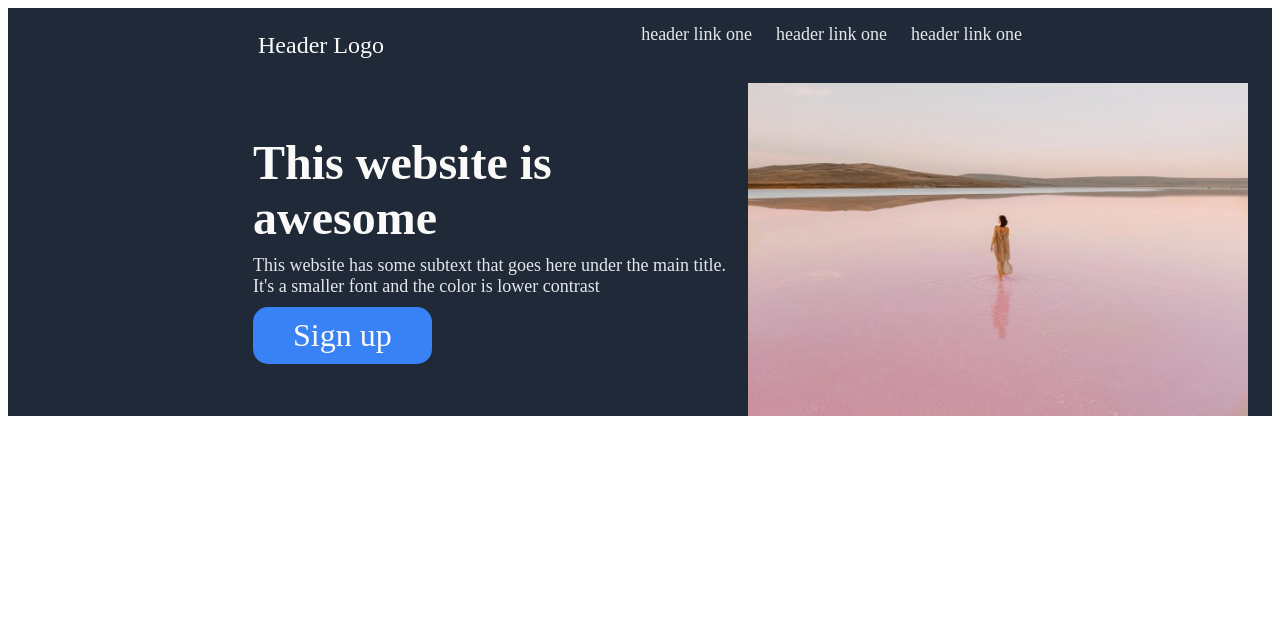
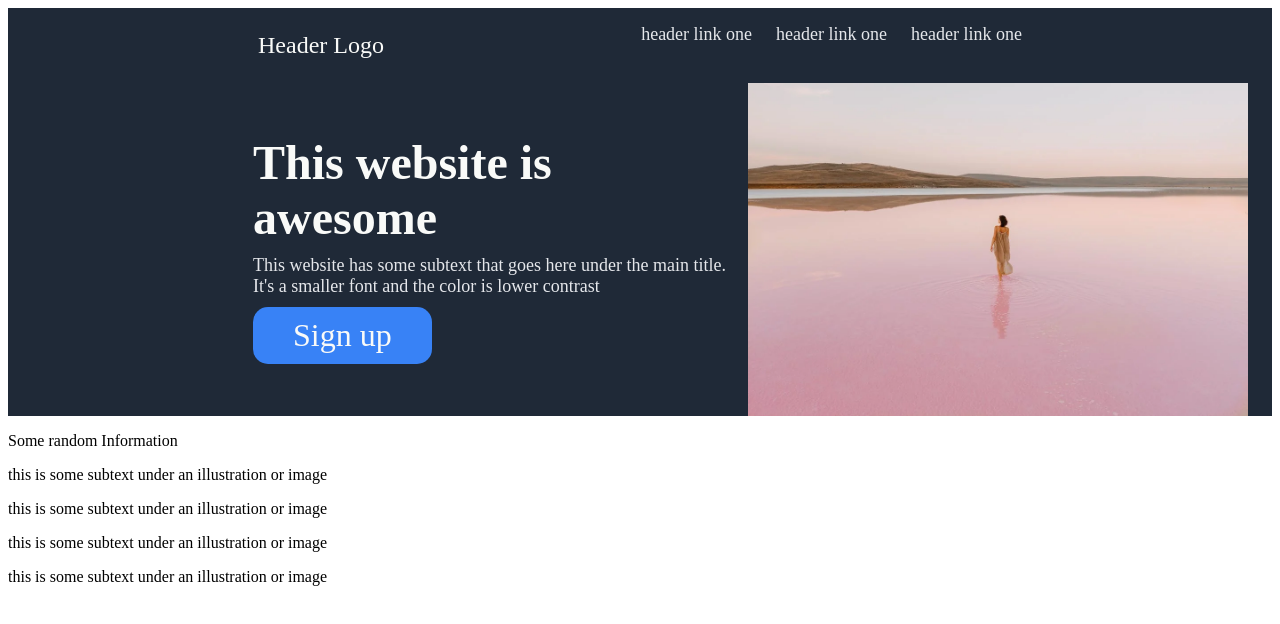
Before and after one commit to dittygoops/landing-page, a plain HTML site: page index.html in a window 1280 px wide. Shown: the top 624 px of the page. Drawn offline with Linux system fonts and the light colour scheme.

Commit message:
Add basics of information section

```diff
--- a/index.html
+++ b/index.html
@@ -24,5 +24,24 @@
         </div>
         <img src="./img.webp" width="500px">
     </div>
+    <div>
+        <p>Some random Information</p>
+        <div>
+            <div></div>
+            <p>this is some subtext under an illustration or image</p>
+        </div>
+        <div>
+            <div></div>
+            <p>this is some subtext under an illustration or image</p>
+        </div>
+        <div>
+            <div></div>
+            <p>this is some subtext under an illustration or image</p>
+        </div>
+        <div>
+            <div></div>
+            <p>this is some subtext under an illustration or image</p>
+        </div>
+    </div>
 </body>
 </html>
```
